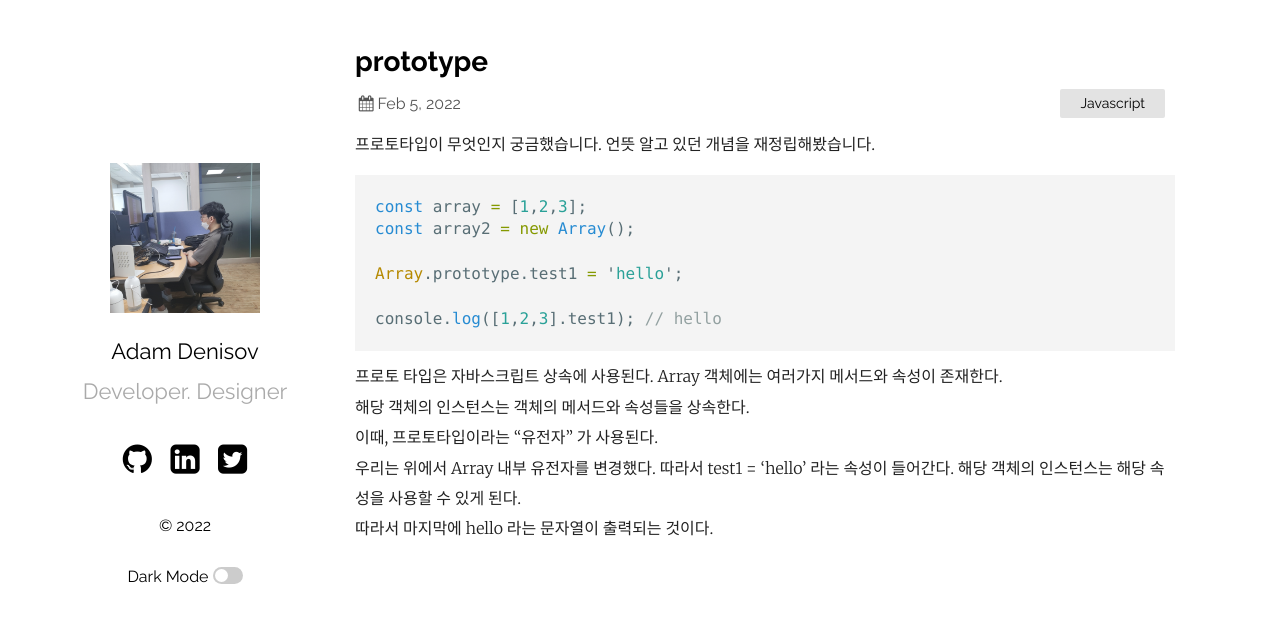
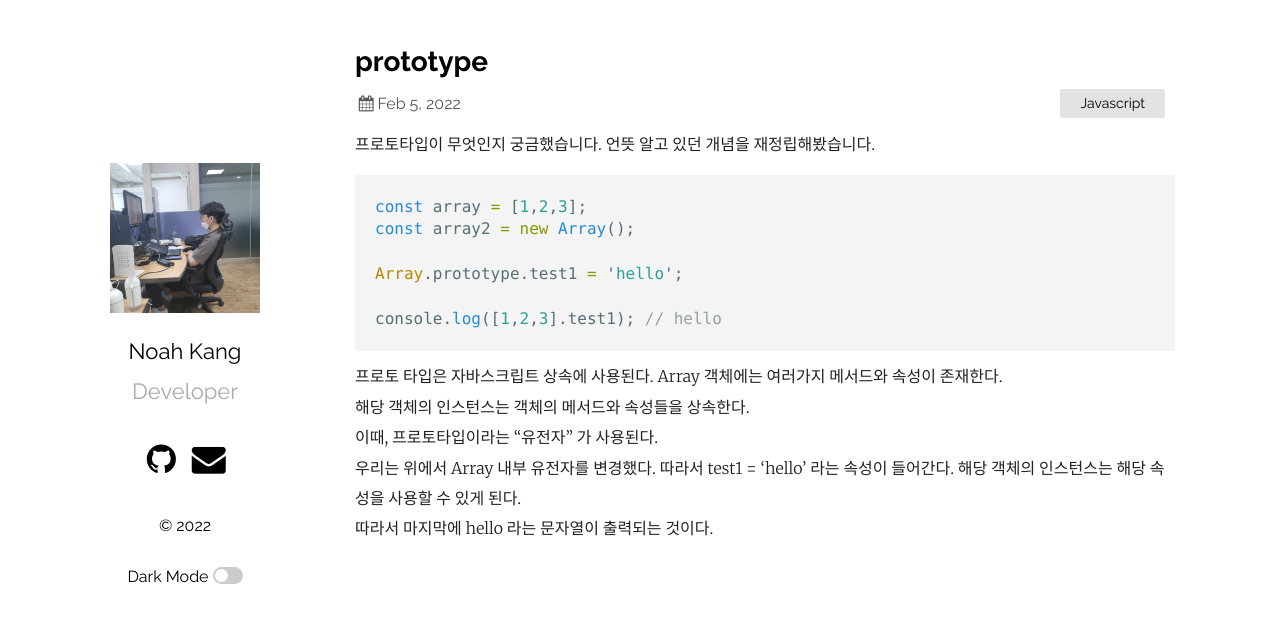
Before and after one commit to Knoa0405/Knoa0405.github.io, a Jekyll site: the page built from _posts/2022-02-05-prototype.markdown, in a window 1280 px wide. Shown: the top 623 px of the page. Built offline with Jekyll 4.4.1, drawn with Linux system fonts in a browser that asks for light colours.

```diff
--- a/_config.yml
+++ b/_config.yml
@@ -1,6 +1,6 @@
-title: Your awesome title
-author: GitHub User
-email: your-email@domain.com
+title: default dev blog
+author: Knoa0405
+email: knoa0405@gmail.com
 description: > # this means to ignore newlines until "show_exerpts:"
   Write an awesome description for your new site here. You can edit this
   line in _config.yml. It will appear in your document head meta (for
@@ -14,23 +14,23 @@ encoding : utf-8
 sass:
   sass_dir: _sass
 plainwhite:
-  name: Adam Denisov
-  tagline: Developer. Designer
+  name: Noah Kang
+  tagline: Developer
   date_format: "%b %-d, %Y"
   sitemap: true # set to true to generate sitemap.xml content
   search: true # set to true to enable searchbar
   dark_mode: true # set to true to add dark mode toggle
   portfolio_image: "assets/portfolio.png" # the path from the base directory of the site to the image to display (no / at the start)
-  html_lang: "en" # set the lang attribute of the <html> tag for the pages. See here for a list of codes: https://www.w3schools.com/tags/ref_country_codes.asp
+  html_lang: "kr" # set the lang attribute of the <html> tag for the pages. See here for a list of codes: https://www.w3schools.com/tags/ref_country_codes.asp
   condensed_mobile:
     #- home
     - page
     - post
   # generate social links in footer
   social_links:
-    twitter: samarsault
-    github:  samarsault
-    linkedIn: in/samarsault
+    # twitter: samarsault
+    github:  https://github.com/Knoa0405
+    # linkedIn: in/samarsault
     #dribbble: jekyll
     #flickr:   jekyll
     #instagram: jekyll
@@ -40,7 +40,7 @@ plainwhite:
     #soundcloud: jekyll
     #telegram: jekyll
     #gitlab: jekyll
-    #email: jekyll
+    email: knoa0405@gmail.com
 
     # Mastodon instances
     # mastodon:
```
